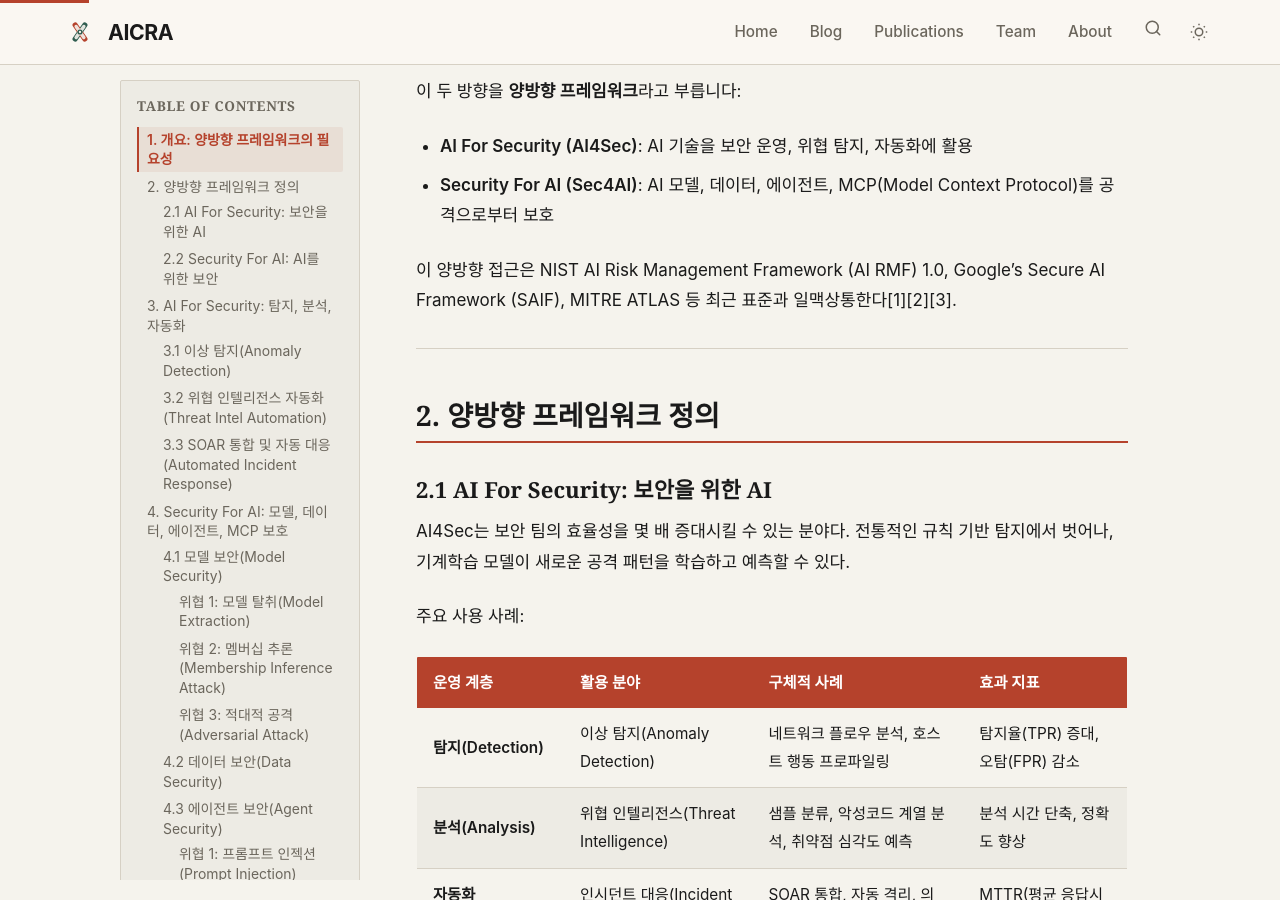
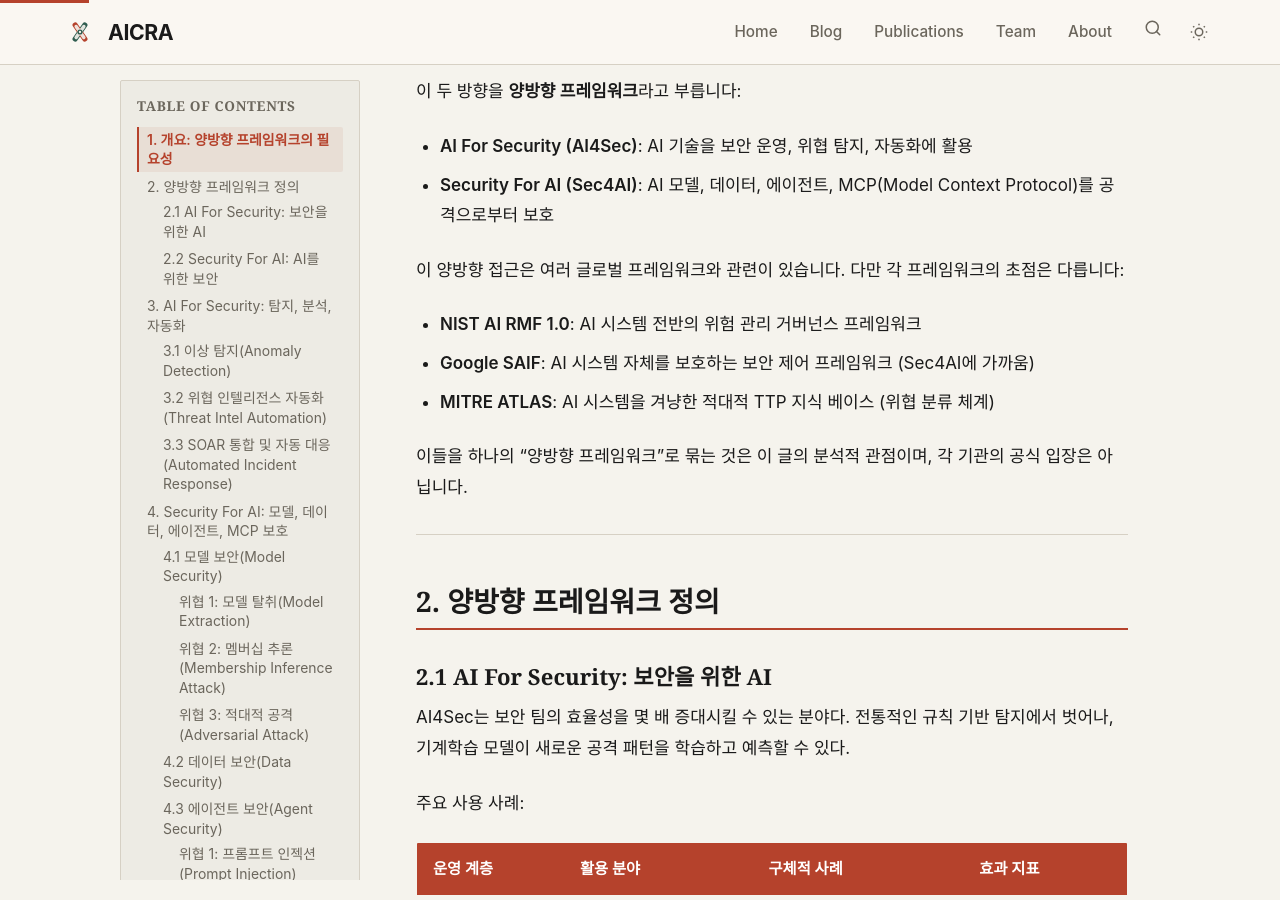
Before and after one commit to AICRA-PAGE/AICRA-PAGE.github.io, a Jekyll site: the page built from _posts/2026-03-22-ai-for-security-security-for-ai.md, in a window 1280 px wide and 900 px high, scrolled down 1137 px. Built offline with Jekyll 4.4.1, drawn with Linux system fonts in a browser that asks for light colours; some web fonts are replaced; the table of contents is made by our own code.

Commit message:
fix: correct logical fallacies and remaining inaccuracies
- AI4Sec post: fixed false equivalence - NIST AI RMF, Google SAIF, MITRE ATLAS
  serve different purposes (governance vs security controls vs threat taxonomy),
  clarified the bidirectional framing is author's analysis not official stance
- OWASP post: clarified 3-layer threat classification is author's analytical
  framework, not official OWASP taxonomy (reification fallacy fix)

Co-Authored-By: Claude Opus 4.6 (1M context) <noreply@anthropic.com>

```diff
--- a/_posts/2026-03-22-ai-for-security-security-for-ai.md
+++ b/_posts/2026-03-22-ai-for-security-security-for-ai.md
@@ -22,7 +22,12 @@ featured: true
 - **AI For Security (AI4Sec)**: AI 기술을 보안 운영, 위협 탐지, 자동화에 활용
 - **Security For AI (Sec4AI)**: AI 모델, 데이터, 에이전트, MCP(Model Context Protocol)를 공격으로부터 보호
 
-이 양방향 접근은 NIST AI Risk Management Framework (AI RMF) 1.0, Google's Secure AI Framework (SAIF), MITRE ATLAS 등 최근 표준과 일맥상통한다[1][2][3].
+이 양방향 접근은 여러 글로벌 프레임워크와 관련이 있습니다. 다만 각 프레임워크의 초점은 다릅니다:
+- **NIST AI RMF 1.0**: AI 시스템 전반의 위험 관리 거버넌스 프레임워크
+- **Google SAIF**: AI 시스템 자체를 보호하는 보안 제어 프레임워크 (Sec4AI에 가까움)
+- **MITRE ATLAS**: AI 시스템을 겨냥한 적대적 TTP 지식 베이스 (위협 분류 체계)
+
+이들을 하나의 "양방향 프레임워크"로 묶는 것은 이 글의 분석적 관점이며, 각 기관의 공식 입장은 아닙니다.
 
 ---
 
```
Also changed, not shown: _posts/2025-12-21-owasp-llm-top-10-2025.md (+1 -1 lines).
